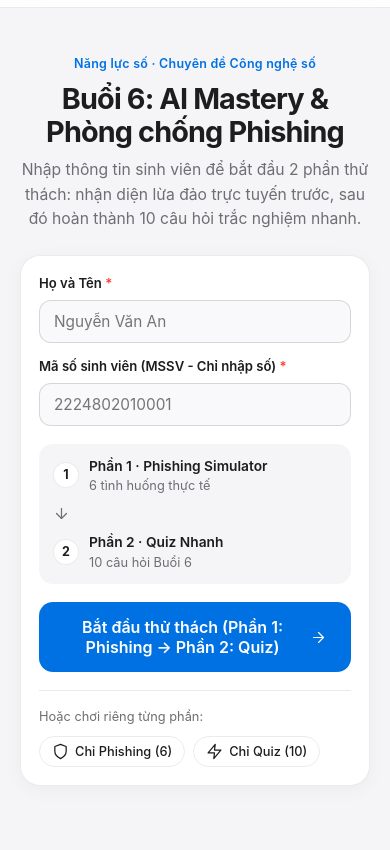
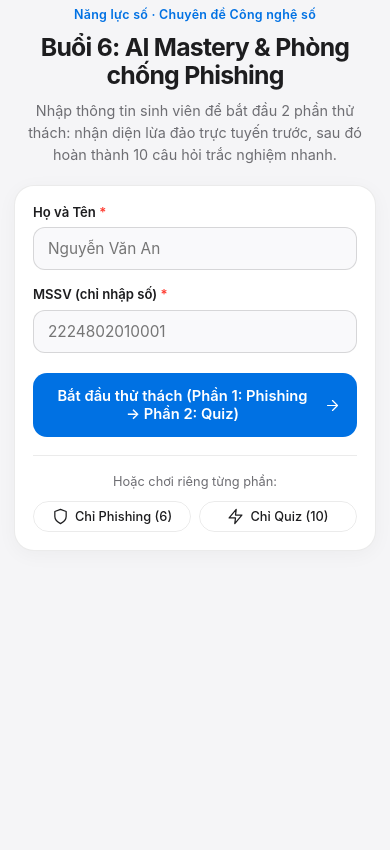
Before and after one commit to btvdev03/tdmu-buoi6-quiz-phishing, a plain HTML site: page index.html in a window 390 px wide. Shown: the part 122-972 px from the top of the page. After the commit the page ends 844 px from the top, so only its background shows below. Drawn offline with Linux system fonts and the light colour scheme.

Commit message:
Align Name/MSSV row, remove stage preview bar, and polish mobile/desktop responsive grid

```diff
--- a/app.js
+++ b/app.js
@@ -690,8 +690,10 @@
 
     const qCount = state.data.quizQuestions.length;
     const pCount = state.data.phishingCases.length;
-    document.getElementById("countComboQuiz").textContent = String(qCount);
-    document.getElementById("countComboPhish").textContent = String(pCount);
+    const cQuizEl = document.getElementById("countComboQuiz");
+    const cPhishEl = document.getElementById("countComboPhish");
+    if (cQuizEl) cQuizEl.textContent = String(qCount);
+    if (cPhishEl) cPhishEl.textContent = String(pCount);
     document.getElementById("countOnlyQuiz").textContent = String(qCount);
     document.getElementById("countOnlyPhish").textContent = String(pCount);
 
--- a/index.html
+++ b/index.html
@@ -136,26 +136,8 @@
               <input type="text" id="inputPlayerName" class="input-apple" placeholder="Nguyễn Văn An" maxlength="60" autocomplete="name" />
             </div>
             <div class="form-group">
-              <label for="inputPlayerMssv">Mã số sinh viên (MSSV - Chỉ nhập số) <span class="req">*</span></label>
+              <label for="inputPlayerMssv">MSSV (chỉ nhập số) <span class="req">*</span></label>
               <input type="text" inputmode="numeric" pattern="[0-9]*" id="inputPlayerMssv" class="input-apple" placeholder="2224802010001" maxlength="20" autocomplete="off" />
-            </div>
-          </div>
-
-          <div class="stage-preview-row">
-            <div class="stage-chip">
-              <span class="stage-num">1</span>
-              <div>
-                <strong>Phần 1 · Phishing Simulator</strong>
-                <span class="muted-inline"><span id="countComboPhish">6</span> tình huống thực tế</span>
-              </div>
-            </div>
-            <svg class="svg-icon stage-arrow" viewBox="0 0 24 24" fill="none" stroke="currentColor"><line x1="5" y1="12" x2="19" y2="12"/><polyline points="12 5 19 12 12 19"/></svg>
-            <div class="stage-chip">
-              <span class="stage-num">2</span>
-              <div>
-                <strong>Phần 2 · Quiz Nhanh</strong>
-                <span class="muted-inline"><span id="countComboQuiz">10</span> câu hỏi Buổi 6</span>
-              </div>
             </div>
           </div>
 
--- a/styles.css
+++ b/styles.css
@@ -370,19 +370,26 @@ body {
 
 .form-row-entry {
   display: grid;
-  grid-template-columns: 1.25fr 1fr;
-  gap: 14px;
-  margin-bottom: 18px;
+  grid-template-columns: 1fr 1fr;
+  align-items: end;
+  gap: 16px;
+  margin-bottom: 20px;
 }
 
 .form-group { margin-bottom: 12px; }
-.form-row-entry .form-group { margin-bottom: 0; }
+.form-row-entry .form-group { margin-bottom: 0; min-width: 0; }
 .form-group label {
   display: block;
   font-size: 0.82rem;
   font-weight: 600;
   color: var(--ink);
   margin-bottom: 6px;
+  line-height: 1.35;
+}
+.form-row-entry .form-group label {
+  white-space: nowrap;
+  overflow: hidden;
+  text-overflow: ellipsis;
 }
 .req { color: var(--red); }
 
@@ -1932,9 +1939,27 @@ body {
 }
 
 @media (max-width: 640px) {
+  .topbar-inner { padding: 10px 14px; gap: 8px; }
+  .brand-school { display: none; }
+  .brand-title { font-size: 0.88rem; }
+  .btn-top { padding: 6px 11px; font-size: 0.78rem; }
+  .main-wrap { padding: 18px 14px 48px; }
+  .entry-shell { margin-top: 6px; }
+  .entry-hero { margin-bottom: 18px; }
+  .entry-hero h1 { font-size: 1.55rem; }
+  .entry-sub { font-size: 0.9rem; }
+  .entry-card { padding: 20px 18px; }
   .form-row-entry, .quiz-options-grid, .phish-action-bar, .result-stats-grid, .podium-grid, .settings-grid, .form-row-2, .sim-fake-form-grid {
     grid-template-columns: 1fr;
   }
+  .btn-block-xl { padding: 14px 16px; font-size: 0.92rem; }
+  .entry-secondary-modes { flex-direction: column; align-items: stretch; gap: 10px; }
+  .sec-label { text-align: center; }
+  .sec-btns { width: 100%; display: grid; grid-template-columns: 1fr 1fr; gap: 8px; }
+  .btn-ghost-pill { justify-content: center; width: 100%; }
+  .hud-bar { padding: 12px 14px; }
+  .hud-metrics { width: 100%; display: grid; grid-template-columns: repeat(3, 1fr); gap: 8px; }
+  .metric-pill { min-width: 0; padding: 6px 8px; }
   .stage-preview-row { flex-direction: column; align-items: flex-start; }
   .stage-arrow { transform: rotate(90deg); }
   .card { padding: 18px; }
```
Also changed, not shown: quanly.html (+1 -19 lines).
